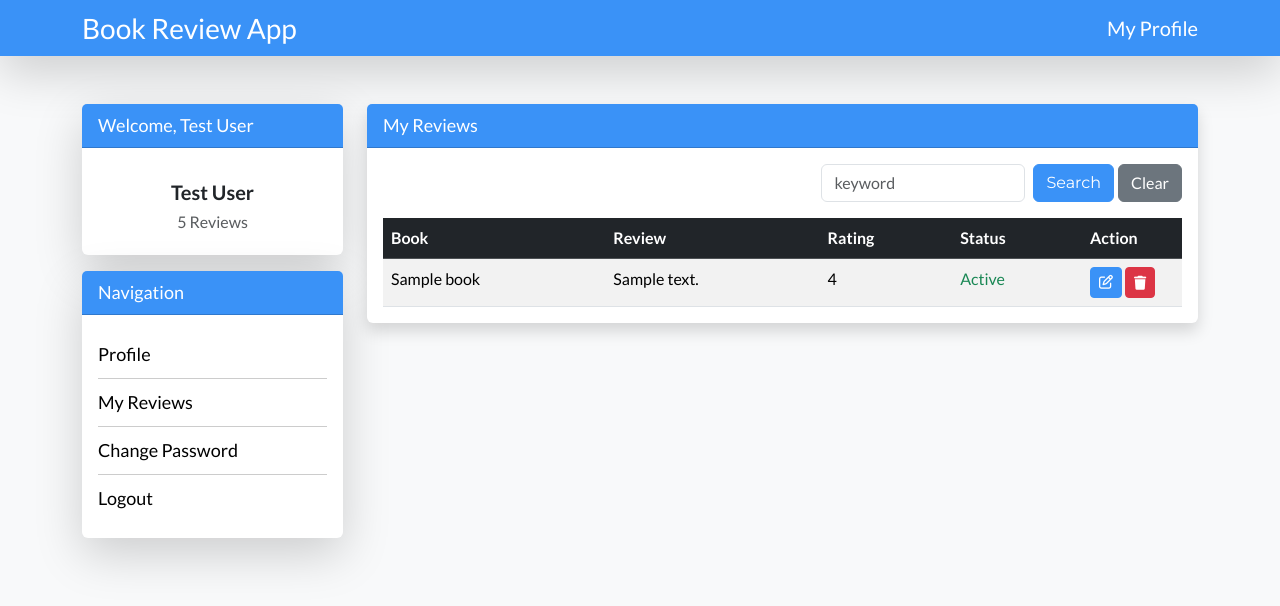
After one commit to 06tejaswini/book-review-app, a Laravel app: page /account/my-reviews in a window 1280 px wide. The commit adds this page. Shown: the top 606 px of the page. Run offline with Laravel 12, Linux system fonts and the light colour scheme; a user stored in the database is signed in; data comes from the database, SQL or seed files in the repository; tables that the repository leaves empty hold one stand-in row (values such as "Sample post").

Commit message:
Add search option & worked on My review

```diff
--- a/app/Http/Controllers/AccountController.php
+++ b/app/Http/Controllers/AccountController.php
@@ -2,6 +2,7 @@
 
 namespace App\Http\Controllers;
 
+use App\Models\Review;
 use App\Models\User;
 use Illuminate\Http\Request;
 use Illuminate\Support\Facades\File;
@@ -141,4 +142,23 @@ class AccountController extends Controller
         Auth::logout();
         return redirect()->route('account.login');
     }
+
+    public function myReviews(Request $request){
+
+        $reviews = Review::with('book')->where('user_id',Auth::user()->id);
+        $reviews= $reviews->orderBy('created_at','DESC');
+
+        if(!empty($request->keyword)){
+            $reviews = $reviews->where('review','like', '%'. $request->keyword .'%');
+        }
+
+        $reviews= $reviews->paginate(10);
+
+        return view('account.my-reviews',[
+            'reviews' => $reviews
+        ]);
+
+    }
+
+
 }
--- /dev/null
+++ b/resources/views/account/my-reviews.blade.php
@@ -0,0 +1,70 @@
+@extends('layouts.app')
+
+@section('main')
+
+  <div class="container">
+        <div class="row my-5">
+            <div class="col-md-3">
+                @include('layouts.sidebar')
+            </div>
+            <div class="col-md-9">
+
+                <div class="card border-0 shadow">
+                    <div class="card-header  text-white">
+                        My Reviews
+                    </div>
+                    <div class="card-body pb-0">
+                        <div class="d-flex justify-content-end">
+                            <form action="" method="get">
+                                <div class="d-flex">
+                                    <input type="text" class="form-control" value="{{ Request::get('keyword') }}" name="keyword" placeholder="keyword">
+                                    <button type="submit" class="btn btn-primary ms-2">Search</button>
+                                    <a href="{{ route('account.myReviews') }}" class="btn btn-secondary ms-1">Clear</a>
+                                </div>
+                            </form>
+                        </div>
+                        <table class="table  table-striped mt-3">
+                            <thead class="table-dark">
+                                <tr>
+                                    <th>Book</th>
+                                    <th>Review</th>
+                                    <th>Rating</th>
+                                    <th>Status</th>
+                                    <th width="100">Action</th>
+                                </tr>
+                                <tbody>
+                                    @if ($reviews->isNotEmpty())
+                                    @foreach ($reviews as $review)
+                                        <tr>
+                                        <td>{{ $review->book->title }}</td>
+                                        <td>{{ $review->review }}</td>
+                                        <td>{{ $review->rating }}</td>
+                                        <td>
+                                            @if ( $review->status == 1)
+                                            <span class="text-success">Active</span>
+                                            @else
+                                            <span class="text-danger">Block</span>
+                                            @endif
+                                        </td>
+                                        <td>
+                                            <a href="edit-review.html" class="btn btn-primary btn-sm"><i class="fa-regular fa-pen-to-square"></i>
+                                            </a>
+                                            <a href="#" class="btn btn-danger btn-sm"><i class="fa-solid fa-trash"></i></a>
+                                        </td>
+                                    </tr>
+                                    @endforeach
+                                    @endif
+
+
+                                </tbody>
+                            </thead>
+                        </table>
+                        {{ $reviews->links() }}
+                    </div>
+
+                </div>
+            </div>
+        </div>
+    </div>
+
+@endsection
--- a/resources/views/account/reviews/list.blade.php
+++ b/resources/views/account/reviews/list.blade.php
@@ -10,7 +10,7 @@
                 @include('layouts.message')
                 <div class="card border-0 shadow">
                     <div class="card-header  text-white">
-                        My Reviews
+                        Reviews
                     </div>
                     <div class="card-body pb-0">
                         <div class="d-flex justify-content-end">
--- a/resources/views/layouts/sidebar.blade.php
+++ b/resources/views/layouts/sidebar.blade.php
@@ -34,7 +34,7 @@
                                 <a href="{{ route('account.profile') }}">Profile</a>
                             </li>
                             <li class="nav-item">
-                                <a href="my-reviews.html">My Reviews</a>
+                                <a href="{{ route('account.myReviews') }}">My Reviews</a>
                             </li>
                             <li class="nav-item">
                                 <a href="change-password.html">Change Password</a>
--- a/routes/web.php
+++ b/routes/web.php
@@ -23,6 +23,7 @@ Route::group(['prefix'=>'account'], function(){
         Route::get('profile', [AccountController::class,'profile'])->name('account.profile');
         Route::get('logout', [AccountController::class,'logout'])->name('account.logout');
         Route::post('update-profile', [AccountController::class,'updateProfile'])->name('account.updateProfile');
+
         Route::get('books', [BookController::class,'index'])->name('books.index');
         Route::get('books/create', [BookController::class,'create'])->name('books.create');
         Route::post('books', [BookController::class,'store'])->name('books.store');
@@ -35,5 +36,8 @@ Route::group(['prefix'=>'account'], function(){
         Route::post('reviews/{id}', [ReviewController::class,'updateReview'])->name('account.reviews.updateReview');
         Route::post('delete-review', [ReviewController::class,'deleteReview'])->name('account.reviews.deleteReview');
 
+        Route::get('my-reviews', [AccountController::class,'myReviews'])->name('account.myReviews');
+
+
     });
 });
```
